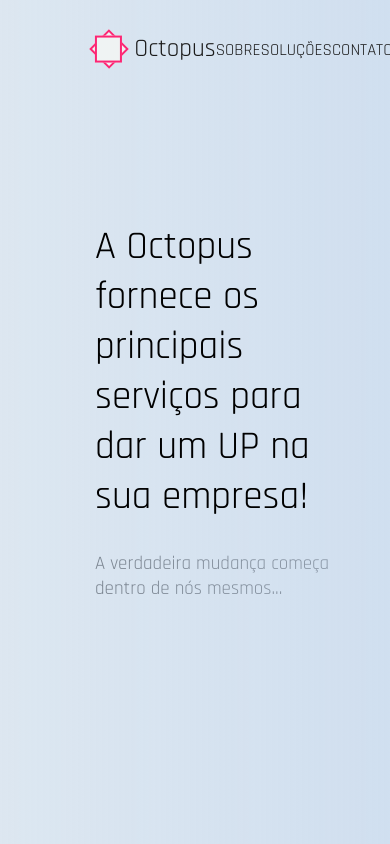
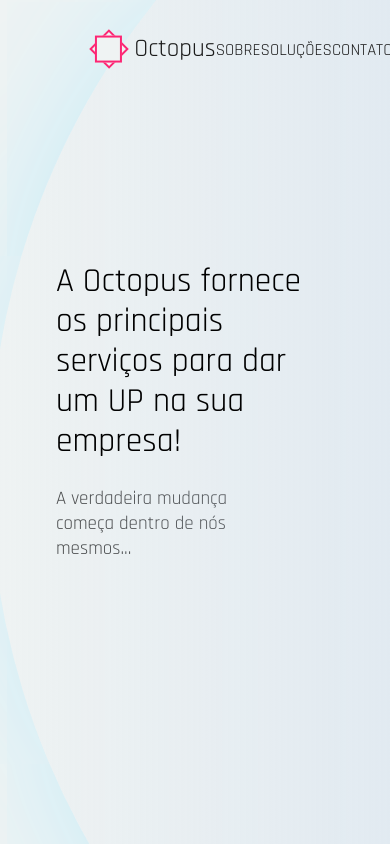
Before and after one commit to octopus-corporation/website, a Next.js app: page / in a window 390 px wide. Built offline with nearby package versions, Linux system fonts and the light colour scheme.

Commit message:
add responsivity to intro container

```diff
--- a/src/styles/components/Intro.module.css
+++ b/src/styles/components/Intro.module.css
@@ -10,12 +10,14 @@
   place-items: center;
 }
 .mainText {
-  font-size: 3.50rem;
+  font-size: 3.25rem;
   margin-left: 5rem;
   max-width: 800px;
   margin-top: -100px;
   position: relative;
   z-index: 999;
+  line-height: 50px;
+  margin-right: 5rem;
 }
 .planet {
   position: fixed;
@@ -23,8 +25,8 @@
   height: 1500px;
   background: linear-gradient(90deg, rgba(190,211,237,0) 0%, rgba(190,211,237,1) 100%);
   -webkit-box-shadow: -11px 0px 185px -51px rgba(171,232,252,1);
--moz-box-shadow: -11px 0px 185px -51px rgba(171,232,252,1);
-box-shadow: -11px 0px 185px -51px rgba(171,232,252,1);
+  -moz-box-shadow: -11px 0px 185px -51px rgba(171,232,252,1);
+  box-shadow: -11px 0px 185px -51px rgba(171,232,252,1);
   border-radius: 50%;
   right: -550px;
   z-index: 1;
@@ -37,3 +39,40 @@ box-shadow: -11px 0px 185px -51px rgba(171,232,252,1);
   margin-top: -10px;
   opacity: 0.7;
 }
+
+@media (max-width: 1350px) {
+  .introWrapper {
+    width: 100%;
+  }
+  .planet {
+    right: -800px;
+  }
+  .mainText {
+    font-size: 3rem;
+    max-width: 600px;
+    line-height: 40px;
+  }
+}
+
+@media (max-width: 850px) {
+  .planet {
+    right: -1000px;
+  }
+}
+
+@media (max-width: 760px) {
+  .mainText {
+    font-size: 3rem;
+    max-width: 500px;
+  }
+  .secondaryText {
+    max-width: 200px;
+  }
+}
+
+
+@media (max-width: 700px) {
+  .planet {
+    right: -1100px;
+  }
+}
```
